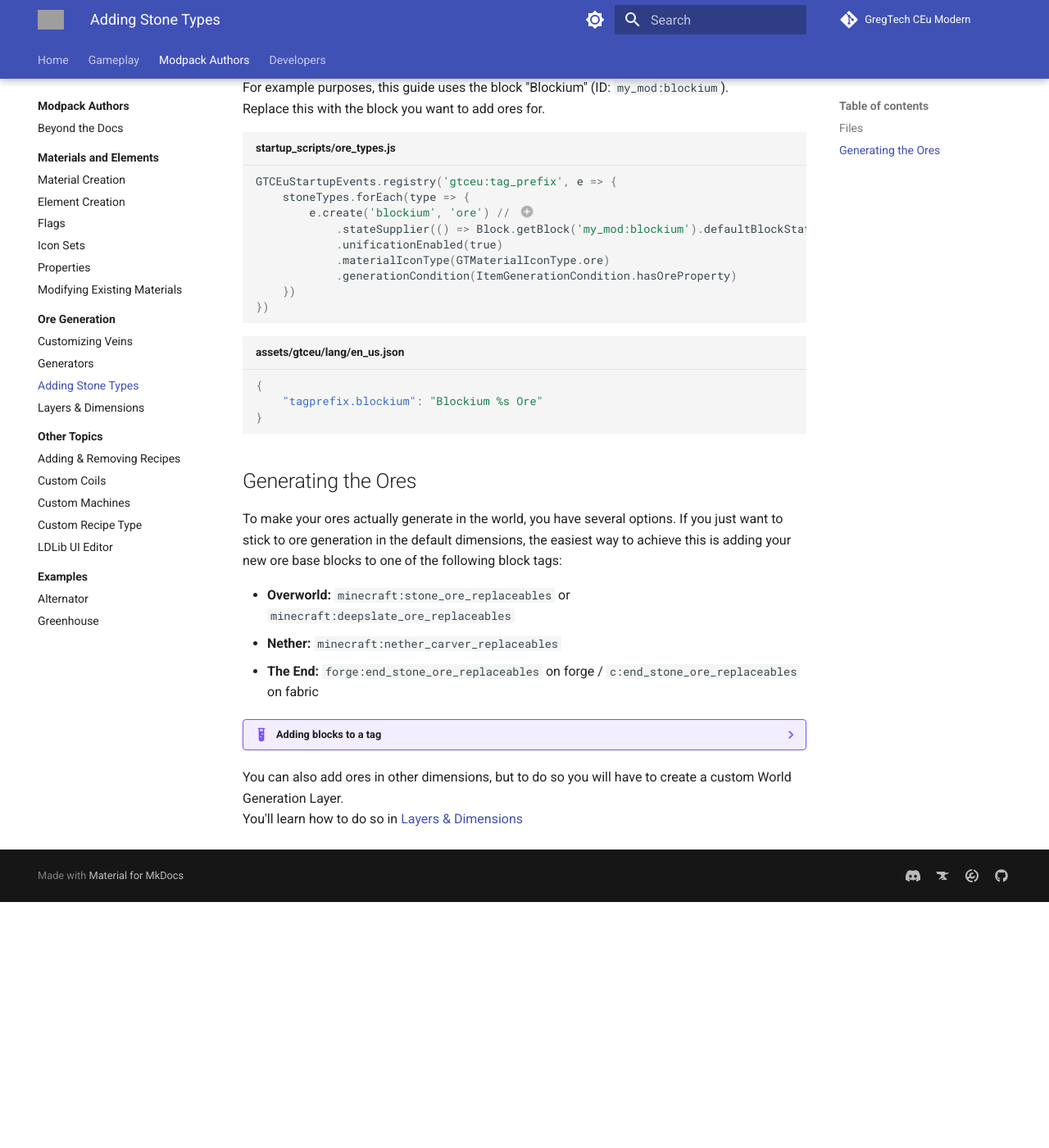
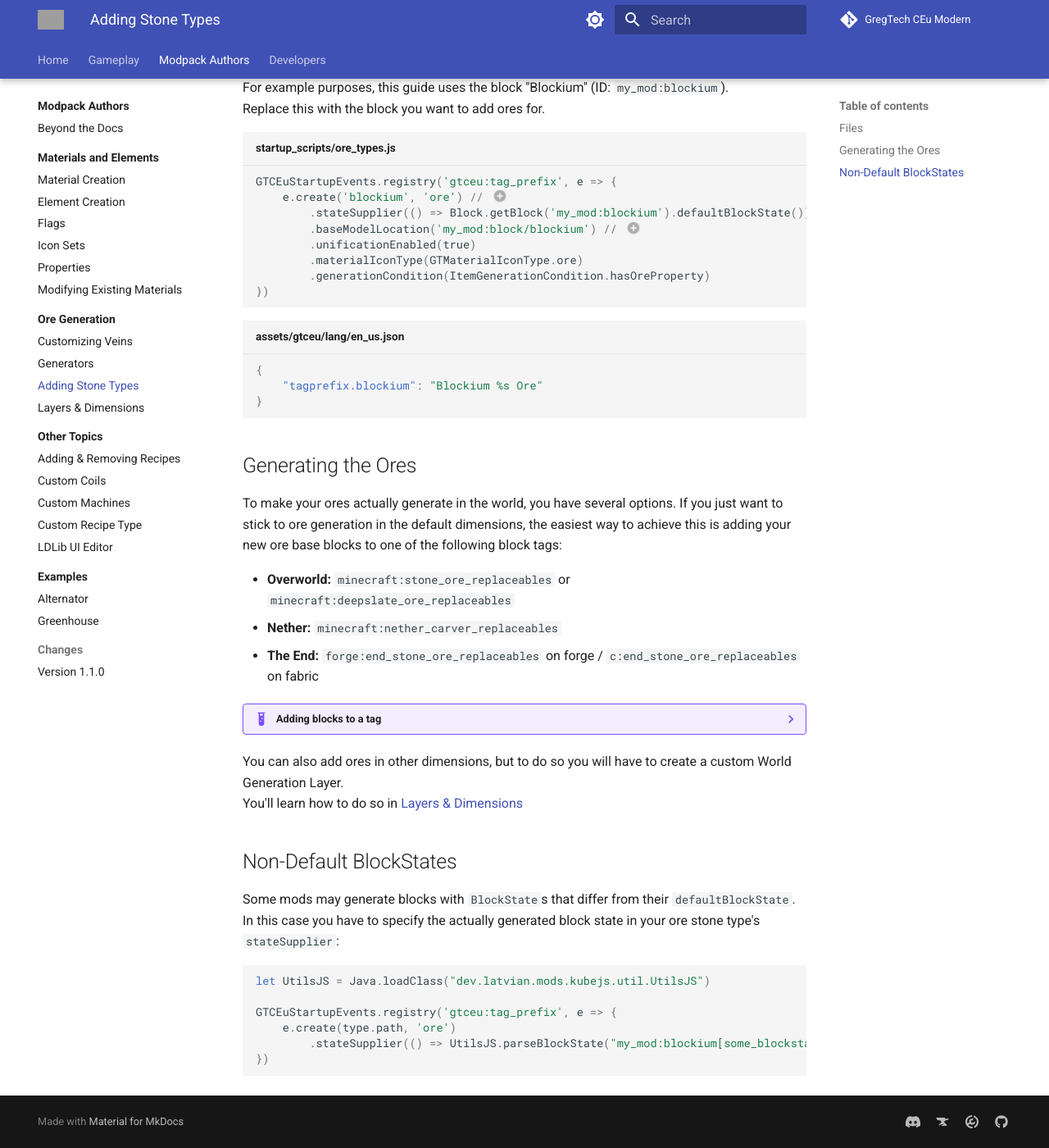
Before and after one commit to GregTechCEu/gtceu-modern-docs, an MkDocs documentation site: the page built from docs/Modpacks/Ore-Generation/03-Adding-Stone-Types.md, in a window 1280 px wide and 1400 px high, scrolled down 343 px. Shown: the whole window at 82% size. Built offline with MkDocs 1.6.1 and Material for MkDocs 9.7.7, drawn with Linux system fonts in a browser that asks for light colours; comment, search, counter and statistics services are not loaded; before the commit the page ends 1443 px from its top, so only the background shows below that; grey boxes are pictures that could not be loaded.

Commit message:
Update docs for 1.1.0 (#18)
* docs(kjs): add ore stone type base model location

* docs(kjs): non default block states for stone types

````diff
--- a/docs/Modpacks/Ore-Generation/03-Adding-Stone-Types.md
+++ b/docs/Modpacks/Ore-Generation/03-Adding-Stone-Types.md
@@ -17,18 +17,18 @@ Replace this with the block you want to add ores for.
 
 ```js title="startup_scripts/ore_types.js"
 GTCEuStartupEvents.registry('gtceu:tag_prefix', e => {
-    stoneTypes.forEach(type => {
-        e.create('blockium', 'ore') // (1)
-            .stateSupplier(() => Block.getBlock('my_mod:blockium').defaultBlockState()) // (2)
-            .unificationEnabled(true)
-            .materialIconType(GTMaterialIconType.ore)
-            .generationCondition(ItemGenerationCondition.hasOreProperty)
-    })
+    e.create('blockium', 'ore') // (1)
+        .stateSupplier(() => Block.getBlock('my_mod:blockium').defaultBlockState()) // (2)
+        .baseModelLocation('my_mod:block/blockium') // (3)
+        .unificationEnabled(true)
+        .materialIconType(GTMaterialIconType.ore)
+        .generationCondition(ItemGenerationCondition.hasOreProperty)
 })
 ```
 
 1. The first parameter for `create()` is the name that corresponds to your stone type. The second parameter is **always** `'ore'`!
 2. For `Block.getBlock()` you must use the stone type's block ID as a parameter.
+3. This is the `ResourceLocation` of the base stone type's model. If the base block uses custom rendering, you may need to create your own model.
 
 
 ```json title="assets/gtceu/lang/en_us.json"
@@ -57,3 +57,18 @@ If you just want to stick to ore generation in the default dimensions, the easie
 
 You can also add ores in other dimensions, but to do so you will have to create a custom World Generation Layer.
 You'll learn how to do so in [Layers & Dimensions](./04-Layers-and-Dimensions.md)
+
+
+## Non-Default BlockStates
+
+Some mods may generate blocks with `BlockState`s that differ from their `defaultBlockState`.
+In this case you have to specify the actually generated block state in your ore stone type's `stateSupplier`:
+
+```js
+let UtilsJS = Java.loadClass("dev.latvian.mods.kubejs.util.UtilsJS")
+
+GTCEuStartupEvents.registry('gtceu:tag_prefix', e => {
+    e.create(type.path, 'ore')
+        .stateSupplier(() => UtilsJS.parseBlockState("my_mod:blockium[some_blockstate_property=true]"))
+})
+```
````
Also changed, not shown: docs/Modpacks/Changes/v1.1.0.md (added, +17 -0 lines), docs/Modpacks/.pages.
